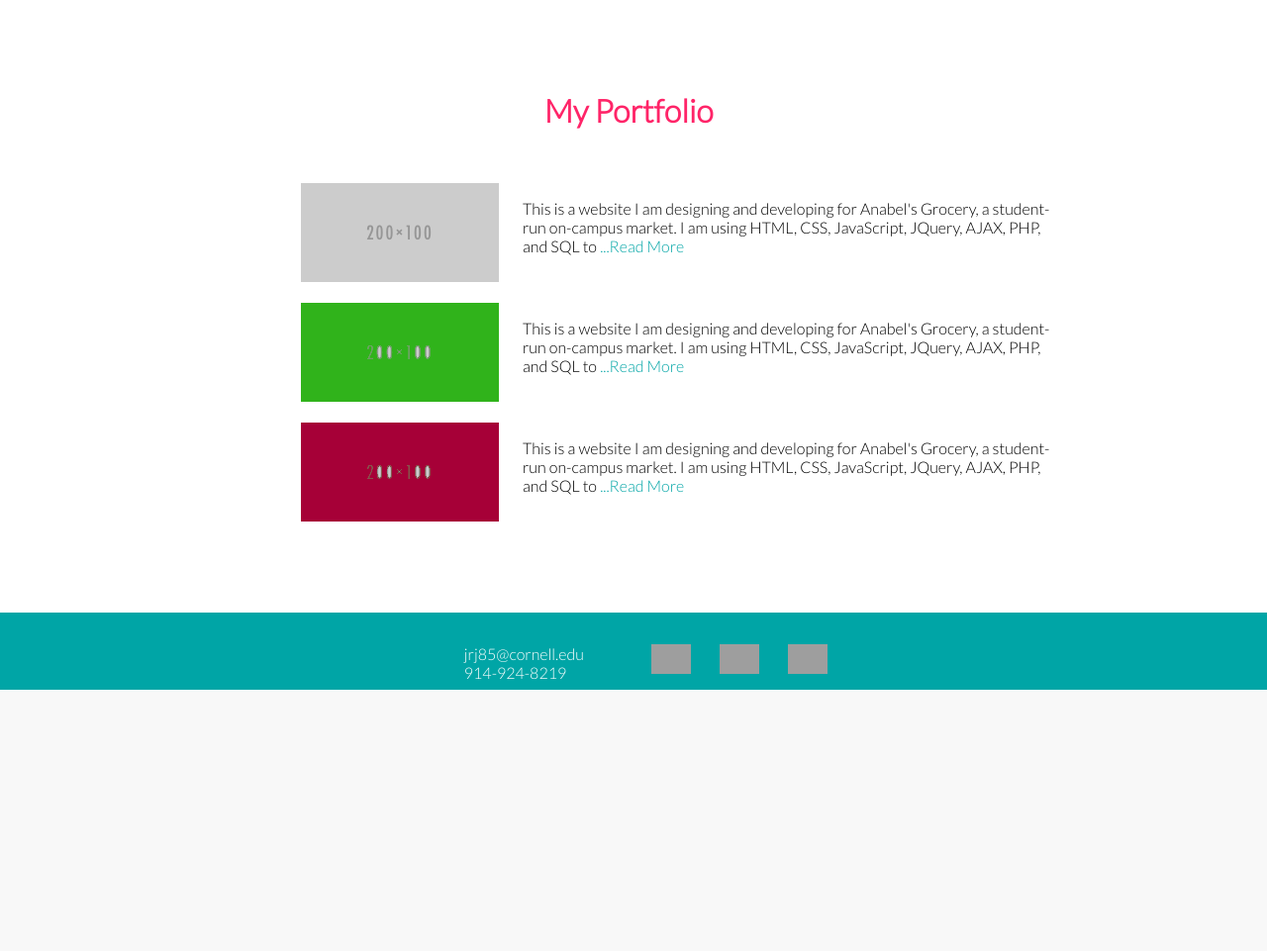
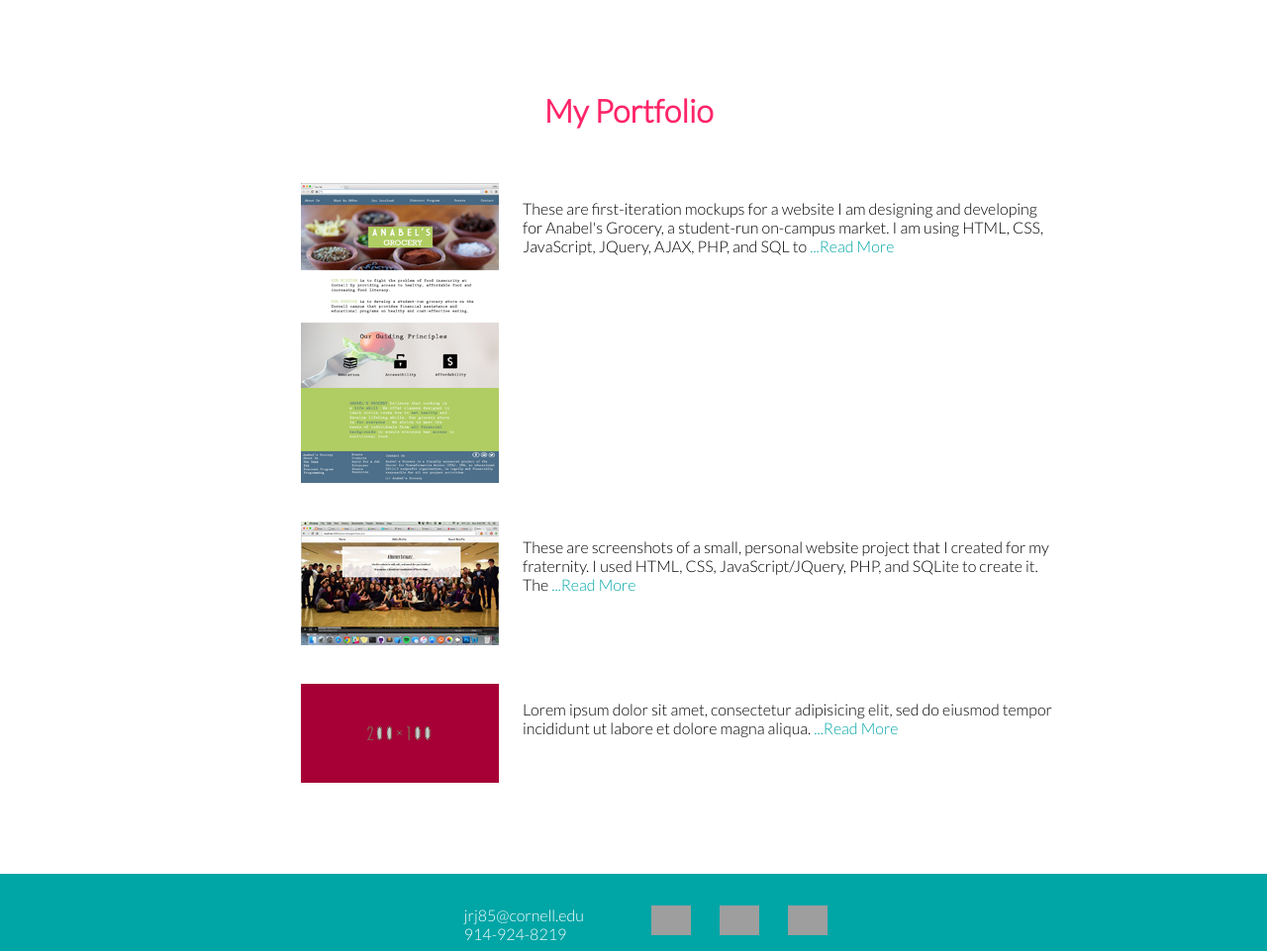
Before and after one commit to npmcdn-to-unpkg-bot/juljoseph33.github.io, a PHP site: page / in a window 1280 px wide. Shown: the part 1947-2908 px from the top of the page at 99% size. Before the commit the page ends 2644 px from the top, so only its background shows below. Run offline with PHP 8.4, Linux system fonts and the light colour scheme; some libraries are stand-ins or nearby versions; some web fonts are replaced; grey boxes are pictures that could not be loaded.

Commit message:
halfway done with portfolio updates

```diff
--- a/css/stylesheet.css
+++ b/css/stylesheet.css
@@ -275,7 +275,7 @@ ul.img-list li:hover span.text-content {
 }
 .projects {
 	/*display: inline;*/
-	margin-bottom: 2%;
+	margin-bottom: 4%;
 	webkit-transition: margin-bottom 0.5s;
 	transition: margin-bottom 0.5s;
 }
--- a/index.html
+++ b/index.html
@@ -126,26 +126,23 @@
 	<div id='portfolioheader'><h1>My Portfolio</h1></div>
 	<ul>
 		<li id="webmaster" class="projects">
-			<a class='fancybox' rel='groupone' href="img/large.png"><img alt="placeholder" src="img/small.png" /></a>
+			<a class='fancybox' rel='groupone' href="img/Home.jpg"><img alt="placeholder" src="img/HomeSmall.jpg" /></a>
 			<div class="hidden">
-			<a class='fancybox' rel='groupone' href="img/large.png"><img alt="placeholder" src="img/small.png" /></a>
-			<a class='fancybox' rel='groupone' href="img/large.png"><img alt="placeholder" src="img/small.png" /></a>
+			<a class='fancybox' rel='groupone' href="img/DiscountProgram.jpg"><img alt="placeholder" src="img/DiscountProgramSmall.jpg" /></a>
+			<a class='fancybox' rel='groupone' href="img/AboutUs.jpg"><img alt="placeholder" src="img/AboutUsSmall.jpg" /></a>
+			<a class='fancybox' rel='groupone' href="img/Products.jpg"><img alt="placeholder" src="img/ProductsSmall.jpg" /></a>
 			</div>
-			<p>This is a website I am designing and developing for Anabel's Grocery, a student-run on-campus market. I am using HTML, CSS, JavaScript, JQuery, AJAX, PHP, and SQL to <span class="content 1">do this. Lorem ipsum dolor sit amet, consectetur adipisicing elit, sed do eiusmod
-		tempor incididunt ut labore et dolore magna aliqua. Ut enim ad minim veniam,
-		quis nostrud exercitation ullamco laboris nisi ut aliquip ex ea commodo
-		consequat. Duis aute irure dolor in reprehenderit in voluptate velit esse
-		cillum dolore eu fugiat nulla pariatur. Excepteur sint occaecat cupidatat non
-		proident, sunt in culpa qui officia deserunt mollit anim id est laborum.</span><span class="show_hide" id="1"> ...Read More</span></p>
+			<p>These are first-iteration mockups for a website I am designing and developing for Anabel's Grocery, a student-run on-campus market. I am using HTML, CSS, JavaScript, JQuery, AJAX, PHP, and SQL to <span class="content 1">do this. Some of the requirements for this project include: using technology to secure confidential student data, create the first iteration of the website in one month in time for the school year, and work with relevant teams (Marketing, Creative, Design, Programming, Risk Management, Data Analytics) to ensure that the website has all of the frontend and backend functionality it needs to be useful for both staff members and customers.</span><span class="show_hide" id="1"> ...Read More</span></p>
 		</li>
 
 		<li id="a" class="projects">
-			<a class='fancybox' rel='grouptwo' href="img/large2.png"><img alt="placeholder" src="img/small2.png" /></a>
+			<a class='fancybox' rel='grouptwo' href="img/BetaNuHome.png"><img alt="placeholder" src="img/BetaNuHomeSmall.png" /></a>
 			<div class="hidden">
-			<a class='fancybox' rel='grouptwo' href="img/large2.png"><img alt="placeholder" src="img/small2.png" /></a>
-			<a class='fancybox' rel='grouptwo' href="img/large2.png"><img alt="placeholder" src="img/small2.png" /></a>
+			<a class='fancybox' rel='grouptwo' href="img/BetaNu.png"><img alt="placeholder" src="img/BetaNuSmall.png" /></a>
+			<a class='fancybox' rel='grouptwo' href="img/AutofillBrothers.png"><img alt="placeholder" src="img/AutofillBrothersSmall.png" /></a>
+			<a class='fancybox' rel='grouptwo' href="img/EditBrothers.png"><img alt="placeholder" src="img/EditBrothersSmall.png" /></a>
 			</div>
-			<p>This is a website I am designing and developing for Anabel's Grocery, a student-run on-campus market. I am using HTML, CSS, JavaScript, JQuery, AJAX, PHP, and SQL to <span class="content 2">do this.</span><span class="show_hide" id="2"> ...Read More</span></p>
+			<p>These are screenshots of a small, personal website project that I created for my fraternity. I used HTML, CSS, JavaScript/JQuery, PHP, and SQLite to create it. The <span class="content 2">idea behind that project was to store information about "family trees" and "fraternity lineages" in a database that allowed for editing, deleting, and adding new members. The database is searchable. One interesting feature of the database (that I coded) is that it will automatically update the "Big" or "Little" fields of the relevant Brother when a new member of the lineage is added or edited. Highlighted techniques: I used AJAX to make my own autofill search bar, and I used PHP to dynamically generate "Edit" pages.</span><span class="show_hide" id="2"> ...Read More</span></p>
 		</li>
 
 		<li id="b" class="projects">
@@ -154,7 +151,8 @@
 			<a class='fancybox' rel='groupthree' href="img/large3.png"><img alt="placeholder" src="img/small3.png" /></a>
 			<a class='fancybox' rel='groupthree' href="img/large3.png"><img alt="placeholder" src="img/small3.png" /></a>
 			</div>
-			<p>This is a website I am designing and developing for Anabel's Grocery, a student-run on-campus market. I am using HTML, CSS, JavaScript, JQuery, AJAX, PHP, and SQL to <span class="content 3">do this.</span><span class="show_hide" id="3"> ...Read More</span></p>
+			<p>Lorem ipsum dolor sit amet, consectetur adipisicing elit, sed do eiusmod
+			tempor incididunt ut labore et dolore magna aliqua. <span class="content 3">do this.</span><span class="show_hide" id="3"> ...Read More</span></p>
 		</li>
 	</ul>
 </div>
```
Also changed, not shown: img/AboutUs.jpg (added), img/AboutUsSmall.jpg (added), img/AutofillBrothers.png (added), img/AutofillBrothersSmall.png (added), img/BetaNu.png (added), img/BetaNuHome.png (added), img/BetaNuHomeSmall.png (added), img/BetaNuSmall.png (added), img/DiscountProgram.jpg (added), img/DiscountProgramSmall.jpg (added), img/EditBrothers.png (added), img/EditBrothersSmall.png (added), img/Home.jpg (added), img/HomeSmall.jpg (added), 2 more files.
